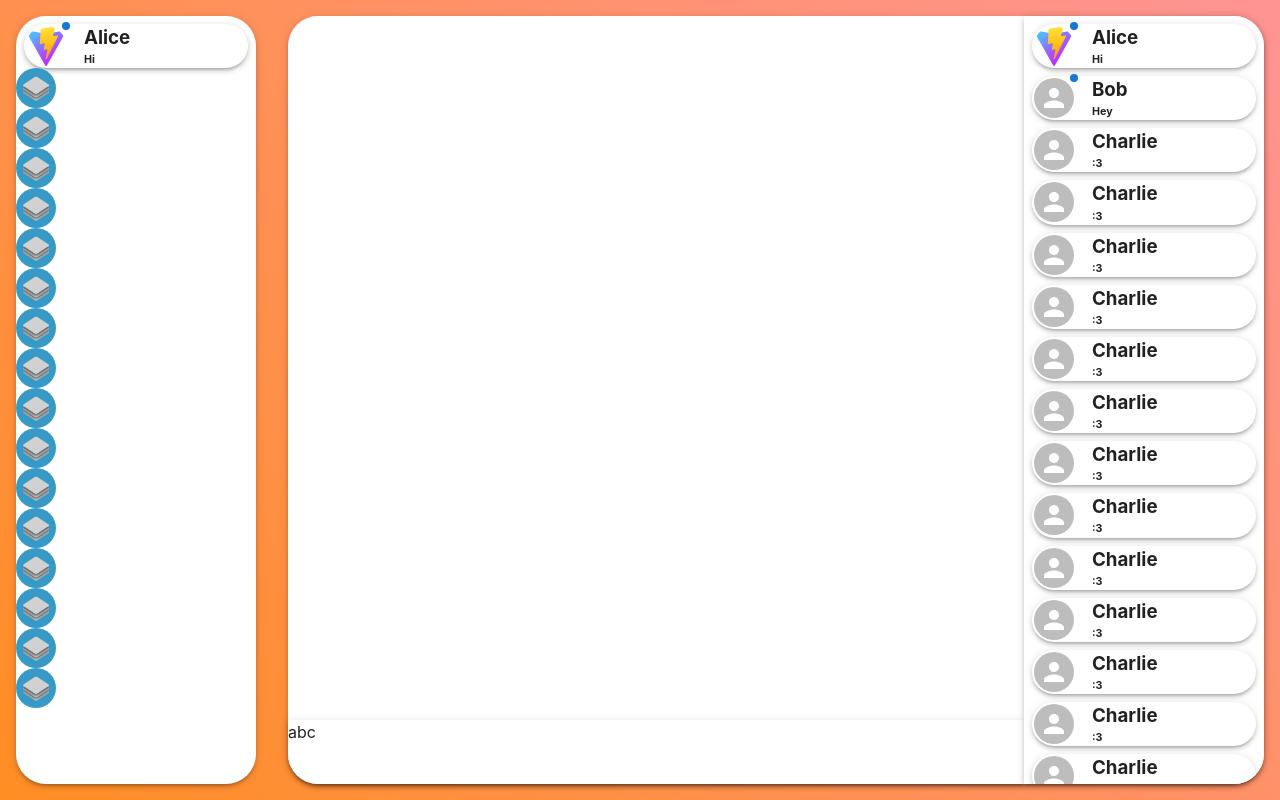
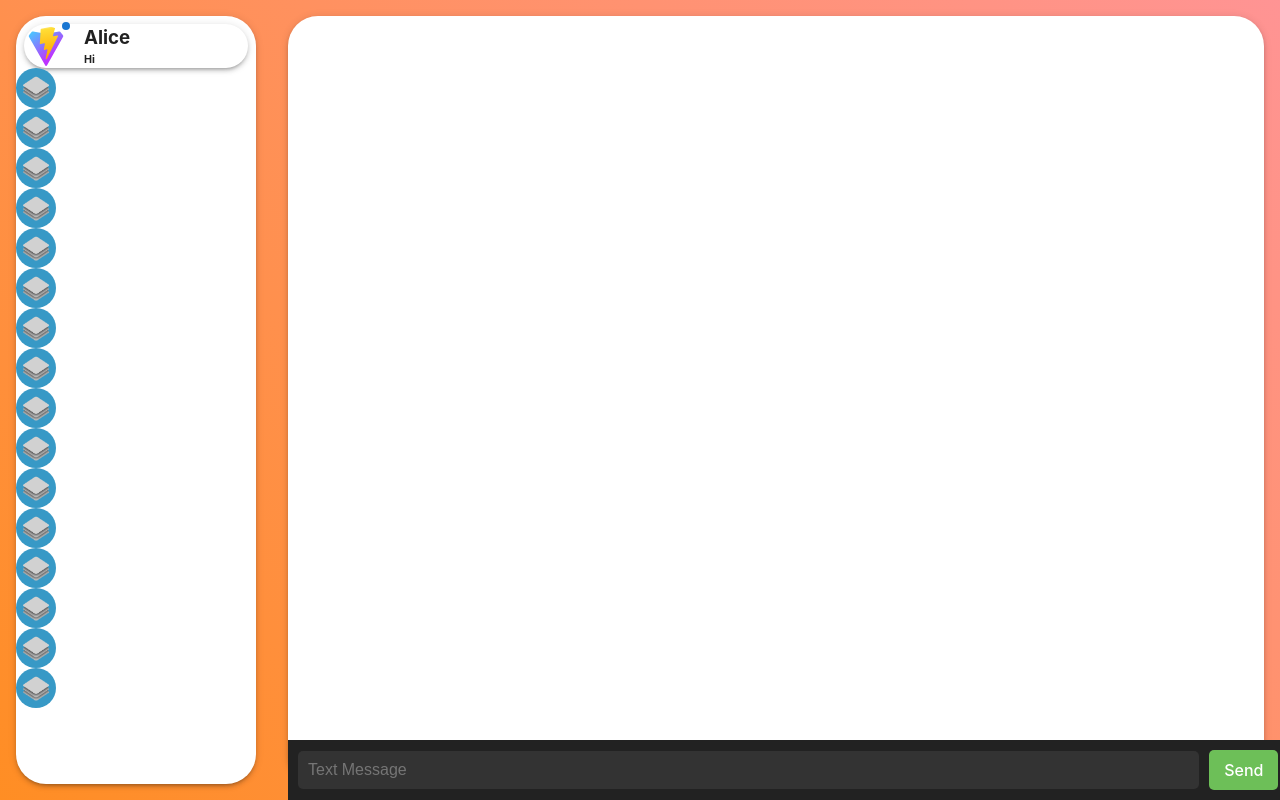
Before and after one commit to Sn00pyW00dst0ck/CEN5035-Project, a React (Vite) app in the folder frontend/: page / in a window 1280 px wide. Built offline with nearby package versions, Linux system fonts and the light colour scheme.

Commit message:
Added a text input field. Replaced placeholder with input field.

```diff
--- a/frontend/package.json
+++ b/frontend/package.json
@@ -26,6 +26,6 @@
     "eslint-plugin-react-hooks": "^5.0.0",
     "eslint-plugin-react-refresh": "^0.4.16",
     "globals": "^15.14.0",
-    "vite": "^6.0.5"
+    "vite": "^6.1.0"
   }
 }
--- /dev/null
+++ b/frontend/src/MainScreen/ServerAndMembers/ActiveServer/ActiveServer.css
@@ -0,0 +1,33 @@
+.text {
+    padding: 10px;
+    display: flex;
+    align-items: center;
+    justify-content: space-between;
+    position: absolute;
+    bottom: 0;
+    width: 76.6%;
+    background: #222;
+}
+
+.text input {
+    flex: 1;
+    padding: 10px;
+    border-radius: 5px;
+    border: none;
+    outline: none;
+    font-size: 16px;
+    font-family: sans-serif;
+    background: #333;
+    color: white;
+}
+
+.sendButton {
+    margin-left: 10px;
+    padding: 10px 15px;
+    border: none;
+    background: #6dbf58;
+    color: white;
+    border-radius: 5px;
+    cursor: pointer;
+    font-size: 16px;
+}
--- a/frontend/src/MainScreen/ServerAndMembers/ActiveServer/ActiveServer.jsx
+++ b/frontend/src/MainScreen/ServerAndMembers/ActiveServer/ActiveServer.jsx
@@ -1,21 +1,17 @@
-import {Paper} from "@mui/material";
+import { Paper } from "@mui/material";
+import "./ActiveServer.css";
 
 function ActiveServer() {
     return (
-        <div style={{ display: "flex", height: "100%", width: "100%" , marginLeft: "0", marginRight: "0"}}>
+        <div style={{ display: "flex", flexDirection: "column", height: "100%" }}>
 
-            <Paper elevation={100} sx={{
-                borderRadius: 7.5,
-                borderTopLeftRadius: 0,
-                borderTopRightRadius: 0,
-                borderBottomRightRadius: 0
-            }} style={{ display: "flex", height:"4rem", width: "inherit", marginBottom: "0", marginTop: "auto"}}>
+            <div className="text">
+                <input type="text" placeholder="Text Message" />
+                <button className="sendButton">Send</button>
+            </div>
 
-                abc
-
-            </Paper>
         </div>
-    )
+    );
 }
 
 export default ActiveServer;
--- a/frontend/src/MainScreen/ServerAndMembers/ServerAndMembers.jsx
+++ b/frontend/src/MainScreen/ServerAndMembers/ServerAndMembers.jsx
@@ -9,7 +9,6 @@ function ServerAndMembers() {
             }} style={{ display: "flex", margin: "1rem", width: "100%"}}>
 
                 <ActiveServer/>
-                <Members/>
 
             </Paper>
     )
```
Also changed, not shown: 1 other file (tests, documents, lock files or other folders).
